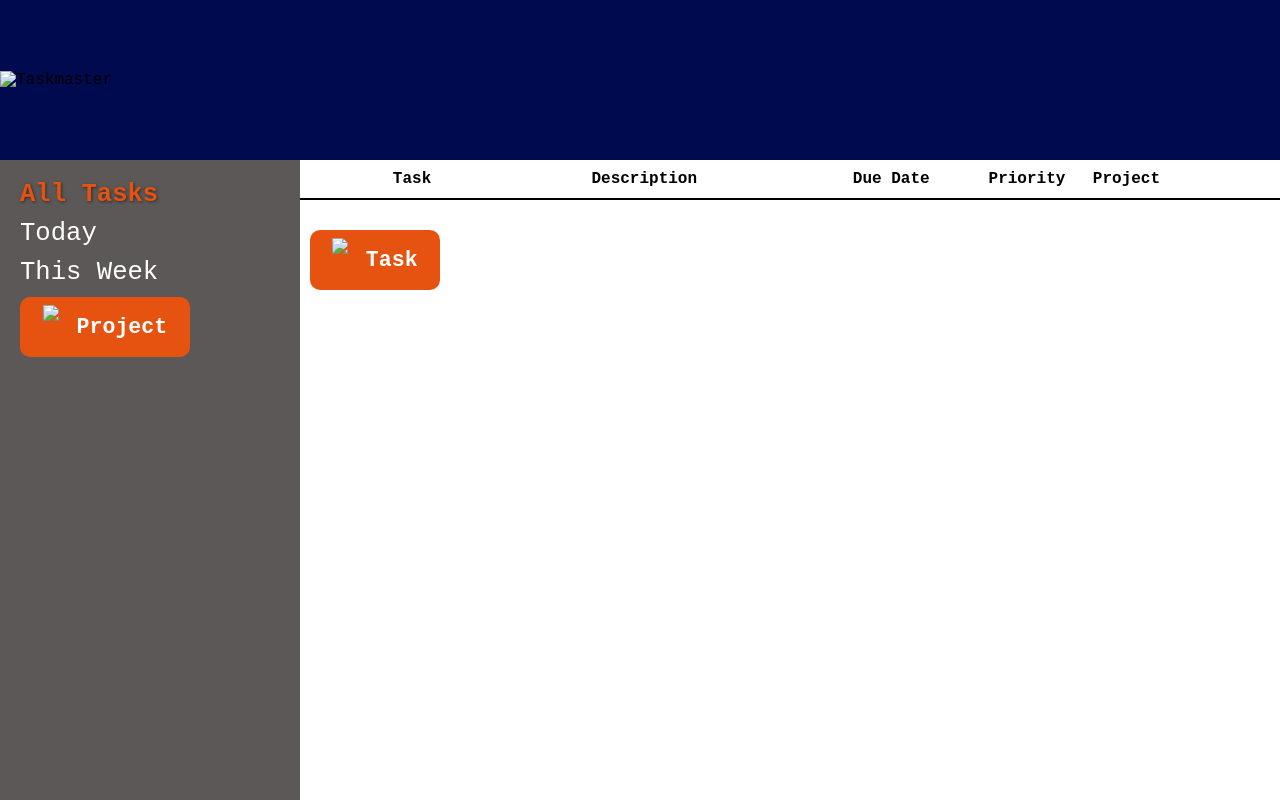
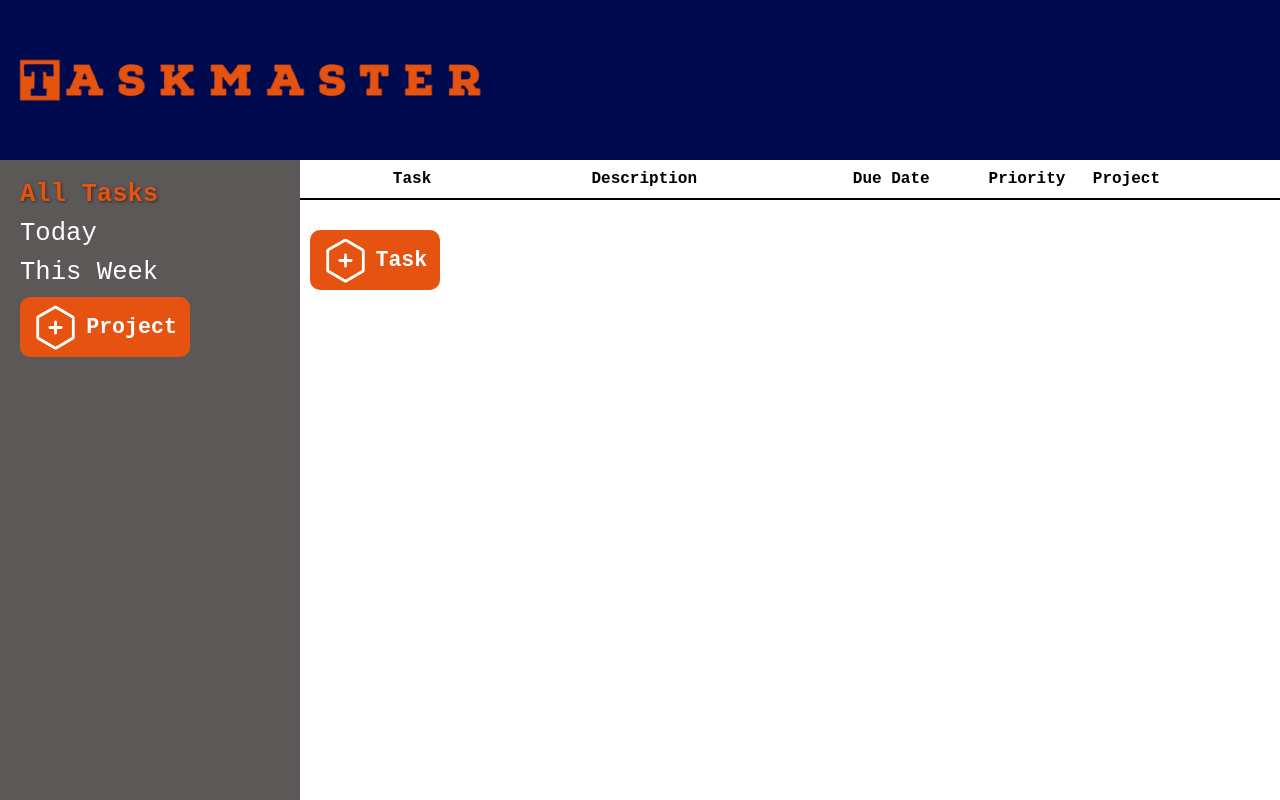
Before and after one commit to kihno/todo-app, a plain HTML site: page index.html in a window 1280 px wide. Drawn offline with Linux system fonts and the light colour scheme.

Commit message:
Fix broken image links

```diff
--- a/index.html
+++ b/index.html
@@ -8,7 +8,7 @@
 </head>
 <body>
     <div id="header">
-        <img id="logo" src="../src/images/taskmaster.png" alt="Taskmaster">
+        <img id="logo" src="./taskmaster.png" alt="Taskmaster">
     </div>
 
     <div id="sidebar">
@@ -19,7 +19,7 @@
         </ul>
 
         <div id="newProject">
-            <img src="../src/images/add.svg" id="plusIcon">
+            <img src="./add.svg" id="plusIcon">
             <p>Project</p>
         </div>
 
@@ -28,7 +28,7 @@
                 <label for="projectName">
                     <input type="text" id="projectName" placeholder="Project Name">
                 </label>
-                <button type="submit" id="projectSubmit"><img src="../src/images/add.svg" alt="Add" id="addProject"></button>
+                <button type="submit" id="projectSubmit"><img src="./add.svg" alt="Add" id="addProject"></button>
             </form>
             <div id="projectError"></div>
         </div>
@@ -49,7 +49,7 @@
         <div id="taskList"></div>
         <div id="taskButtonContainer">
             <div id="addTask">
-                <img  src="../src/images/add.svg" id="plusIcon">
+                <img  src="./add.svg" id="plusIcon">
                 <p>Task</p>
             </div>
         </div>
@@ -75,7 +75,7 @@
                     <input type="radio" id="high" name="priority" value="high">
                     <label for="high">High</label>
                 </div>
-                <button type="submit" id="submit"><img src="../src/images/add.svg" alt="Add" id="submitIcon"></button>
+                <button type="submit" id="submit"><img src="./add.svg" alt="Add" id="submitIcon"></button>
 
             </form>
         </div>
```
Also changed, not shown: add.svg (added), taskmaster.png (added).
